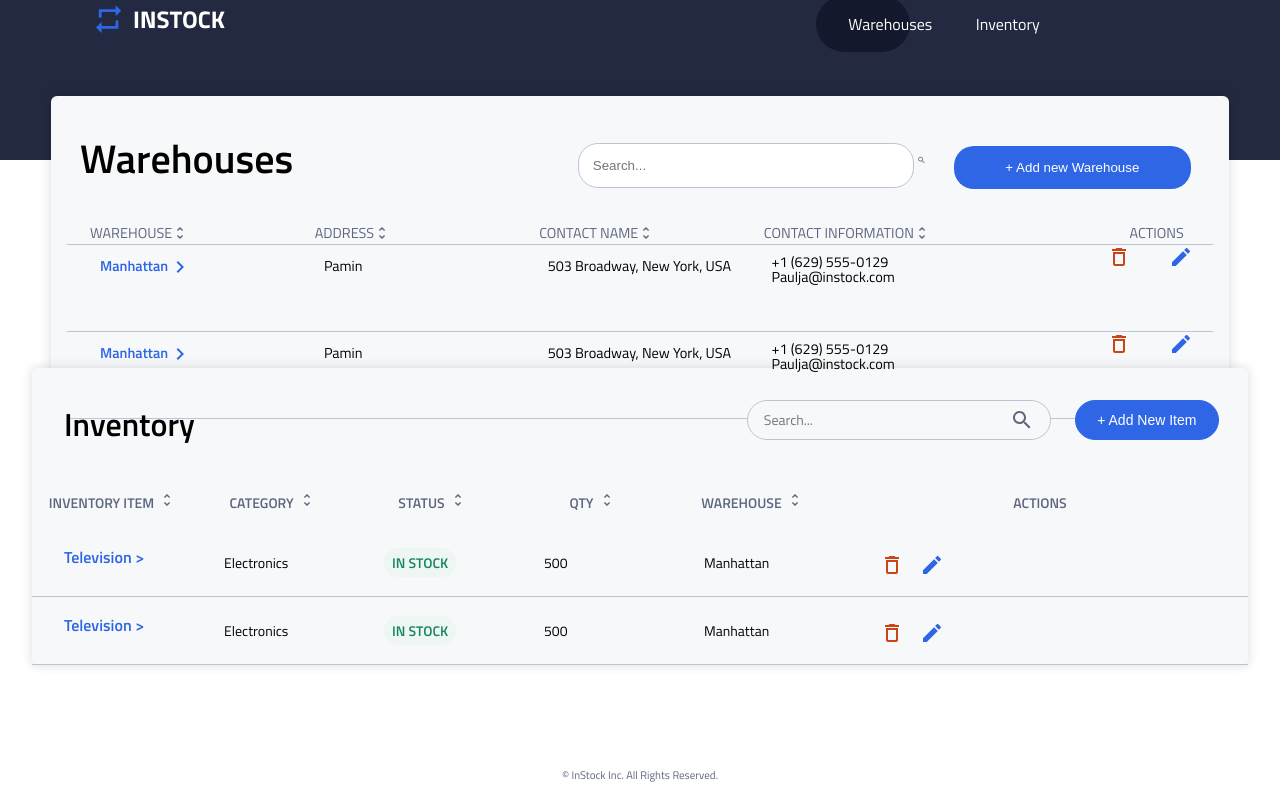
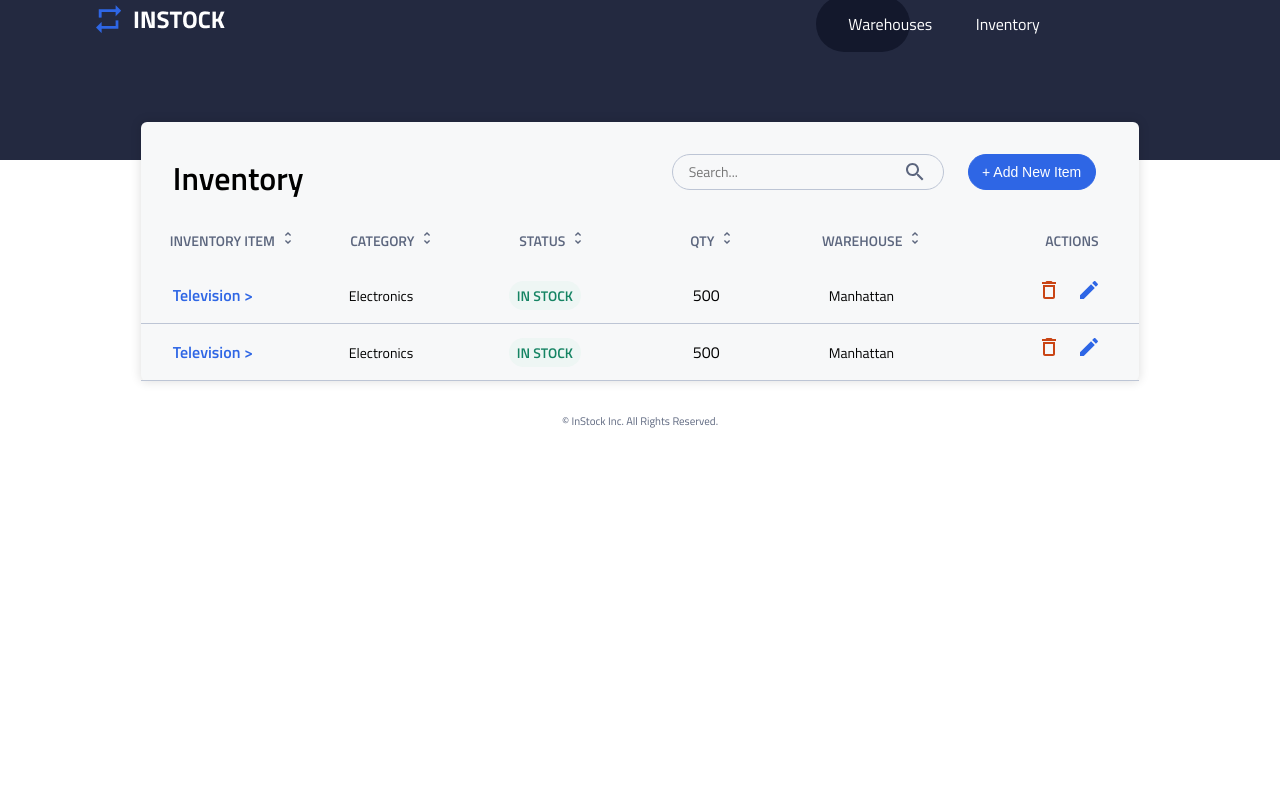
Before and after one commit to jaskaurbrar14/InStock, a React (Create React App) app: page /inventorylist in a window 1280 px wide. Built offline with nearby package versions, Linux system fonts and the light colour scheme.

Commit message:
final stylings of InventoryList done

```diff
--- a/src/App.js
+++ b/src/App.js
@@ -11,7 +11,7 @@ function App() {
   return (
     <BrowserRouter>
       <Header />
-      <WarehouseList></WarehouseList>
+      {/* <WarehouseList></WarehouseList> */}
       <main className="main">
         <Routes>
           <Route element={<EditWarehouse />} />
--- a/src/Components/InventoryList/InventoryList.js
+++ b/src/Components/InventoryList/InventoryList.js
@@ -65,10 +65,10 @@ return(
     </section>
     <section className="table__button">
         <button className="table__button--delete">
-          <img src={deleteIcon} alt="delete icon"/>
+          <img className="table__button--deleteimg" src={deleteIcon} alt="delete icon"/>
         </button>
         <button className="table__button--edit">
-          <img src={editIcon} alt="edit icon"/>
+          <img className="table__button--editimg" src={editIcon} alt="edit icon"/>
         </button>
     </section>
   </div>
@@ -136,7 +136,7 @@ return(
         IN STOCK
     </span>
     </td>
-    <td className="tabletablet__data">500</td>
+    <td className="tabletablet__data--qty">500</td>
     <td className="tabletablet__data">Manhattan</td>
     <td className="tabletablet__data">
       <section className="table__button">
@@ -163,7 +163,7 @@ return(
         IN STOCK
       </span>
     </td>
-    <td className="tabletablet__data">500</td>
+    <td className="tabletablet__data--qty">500</td>
     <td className="tabletablet__data">Manhattan</td>
     <td className="tabletablet__data">
       <section className="table__button">
--- a/src/Components/InventoryList/InventoryList.scss
+++ b/src/Components/InventoryList/InventoryList.scss
@@ -10,13 +10,17 @@
     padding: 0;
 }
 .inventorylist{
-    margin: 8% auto;
-    margin-top: -8%;
+    margin: auto;
+    margin-top: -3%;
     border-radius: 6px;
     box-shadow: 0px 0px 10px 2px rgba(0, 0, 0, 0.1);
     background-color: $background-lightgrey;
+    max-width: 94%;
     @include tablet-and-desktop{
         width: 95%;
+    }
+    @include desktop{
+        max-width: 78%;
     }
 }
 .header{
@@ -24,21 +28,21 @@
         @include tablet-and-desktop{
             display: flex;
             flex-direction: row;
-            gap: 11rem;
+            gap: 8.5rem;
         }
         @include desktop{
-            gap: 33rem;
+            gap: 21.5rem;
         }
     }
     &__header{
         font-size: $mobile-header-fontsize;
-        padding-top: 1rem;
+        padding-top: 1.5rem;
         padding-left: 1.5rem;
         margin-bottom: 0.75rem;
         @include tablet-and-desktop{
             font-size: $tabdesk-header-fontsize;
             padding-top: 2rem;
-            padding-left: 2rem;
+            padding-left: 1.5rem;
         }
         @include desktop{
             font-size: $tabdesk-header-fontsize;
@@ -49,12 +53,14 @@
     &__form{
         &--parent{
             padding-bottom: 1.25rem;
-            border-bottom: 2px solid $secondary-cloud;
             @include tablet-and-desktop{
                 display: flex;
                 flex-direction: row;
                 border-bottom: none;
                 margin-top: 2rem;
+            }
+            @include desktop{
+                padding-bottom: 0.5rem;
             }
         }
         &--searchinput{
@@ -73,14 +79,15 @@
                 font-family: "Titillium Web", sans-serif;
                 }
             @include tablet-and-desktop{
-                    width: 12.5rem;
+                    width: 12rem;
                     height: 2.5rem;
                     &::placeholder{
                         font-size: $tabdesk-labels-links-buttons-fontsize;
                         }
             }
             @include desktop{
-                width: 19rem;
+                width: 17rem;
+                height: 2.3rem;
         }
         }
         &--additembutton{
@@ -95,6 +102,10 @@
                 width: 9rem;
                 height: 2.5rem;
                 font-size: $tabdesk-labels-links-buttons-fontsize;
+            }
+            @include desktop{
+                width: 8rem;
+                height: 2.3rem;
             }
         }
     }
@@ -128,6 +139,9 @@
         color: $secondary-slate;
         font-weight: $text-demi;
         margin-top: 1.25rem;
+        @include desktop{
+            font-size: $tabdesk-table-header-fontsize;
+        }
         }
     &__value{
         margin: 0;
@@ -145,14 +159,21 @@
             display: flex;
             flex-direction: row;
             justify-content: space-between;
-            padding: 0.5rem 2rem 0 1rem;
+            padding: 0.5rem 2rem 1rem 1rem;
+            @include desktop{
+                justify-content: flex-start;
+                gap: 1rem;
+                padding: 0.5rem 0 1rem 1rem;
+                margin-left: 2rem;
+            }
             &--delete, &--edit{
                 border: none;
                 background-color: $background-lightgrey;
             }
-            @include desktop{
-                justify-content: flex-start;
-                gap: 1rem;
+            &--deleteimg, &--editimg{
+                &:hover{
+                    background-color: $tablehover;
+                }
             }
         }
 }
@@ -185,7 +206,6 @@
     &__title{
         background-color: $background-lightgrey;
         &--item{
-            // padding: 0.5rem 1rem;
             color: $secondary-slate;
             font-size: $tabdesk-labels-links-buttons-fontsize;
                 &::after {
@@ -197,24 +217,29 @@
                 background-image: url('../../assets/Icons/sort-24px.svg');
                 background-size: 100% 100%;
             }
+            @include tablet-and-desktop{
+                padding-left: 1.5rem;
+            }
             @include desktop{
                 width: 10rem;
             }
         }
         &--item1{
-            // padding: 0.5rem 1rem;
             color: $secondary-slate;
             font-size: $tabdesk-labels-links-buttons-fontsize;
             @include desktop{
-                padding: 1rem 2rem;
+                padding: 1rem 2rem 1rem 6rem;
             }
         }
     }
     &__data{
         font-size: $tabdesk-p2-body-medium-fontsize;
-        padding: 0.9rem 1rem;
+        padding: 0.9rem 1rem 0 1.5rem;
         @include desktop{
-            padding: 1rem 2rem;
+            padding: 0 2rem 0 3rem;
+        }
+        &--qty{
+                padding-left: 4.5rem;
         }
         &--product{
             padding-left: 1.5rem;
@@ -226,6 +251,7 @@
             }
             @include tablet-and-desktop{
                 padding-left: 2.5rem;
+                padding-top: 1.5rem;
             }
             @include desktop{
                 padding: 1rem 2rem;
--- a/src/Style/Partials/_mixins.scss
+++ b/src/Style/Partials/_mixins.scss
@@ -1,7 +1,7 @@
 @use "./variable" as *;
 
 @mixin mobile {
-  @media screen and (max-width: $tablet-breakpoint) {
+  @media screen and (max-width: $mobile-breakpoint) {
     @content;
   }
 }
--- a/src/Style/Partials/_variable.scss
+++ b/src/Style/Partials/_variable.scss
@@ -1,4 +1,5 @@
 /* Breakpoints */
+$mobile-breakpoint: 767px;
 $tablet-breakpoint: 768px;
 $desktop-breakpoint: 1280px;
 
```
